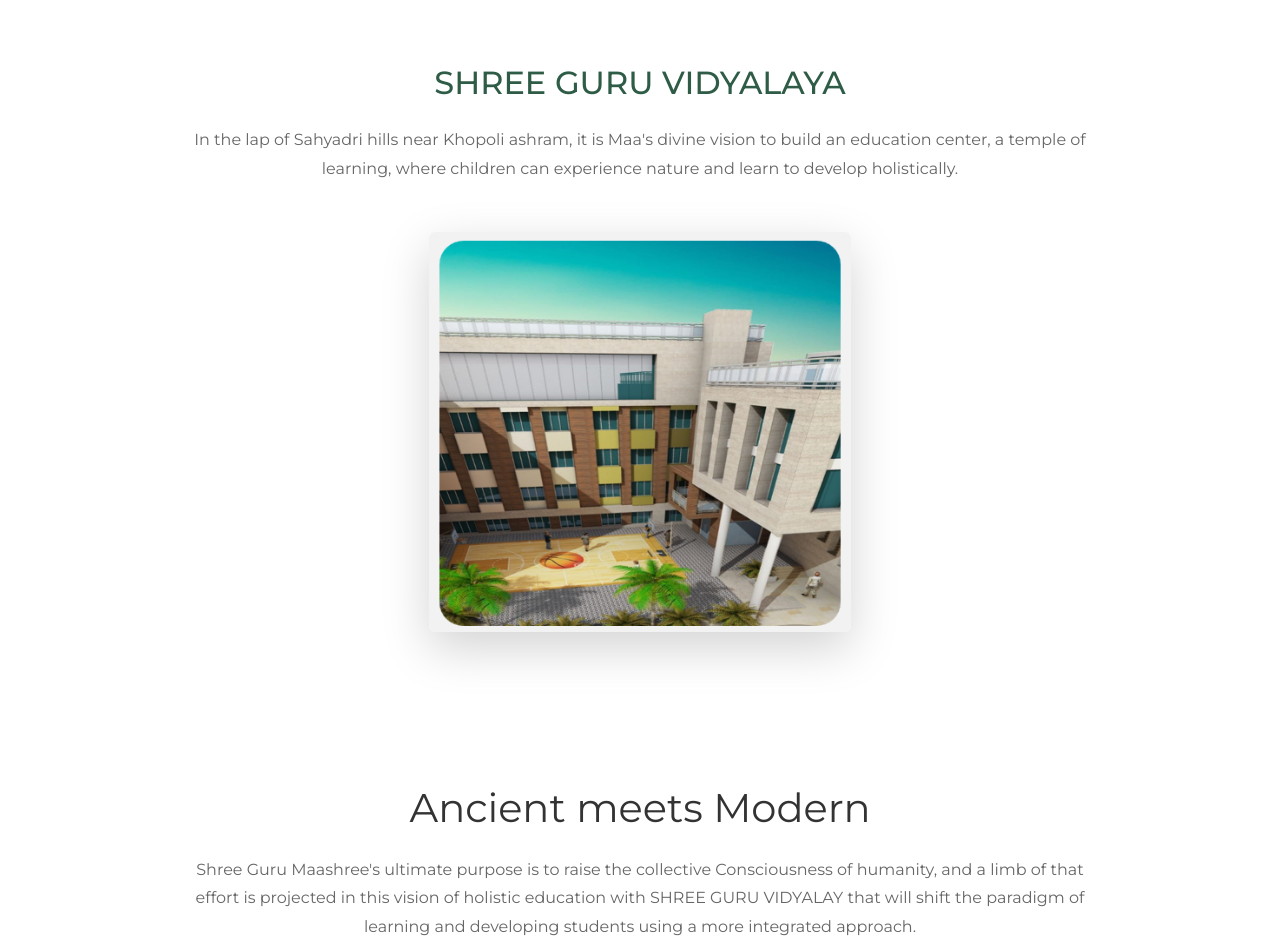
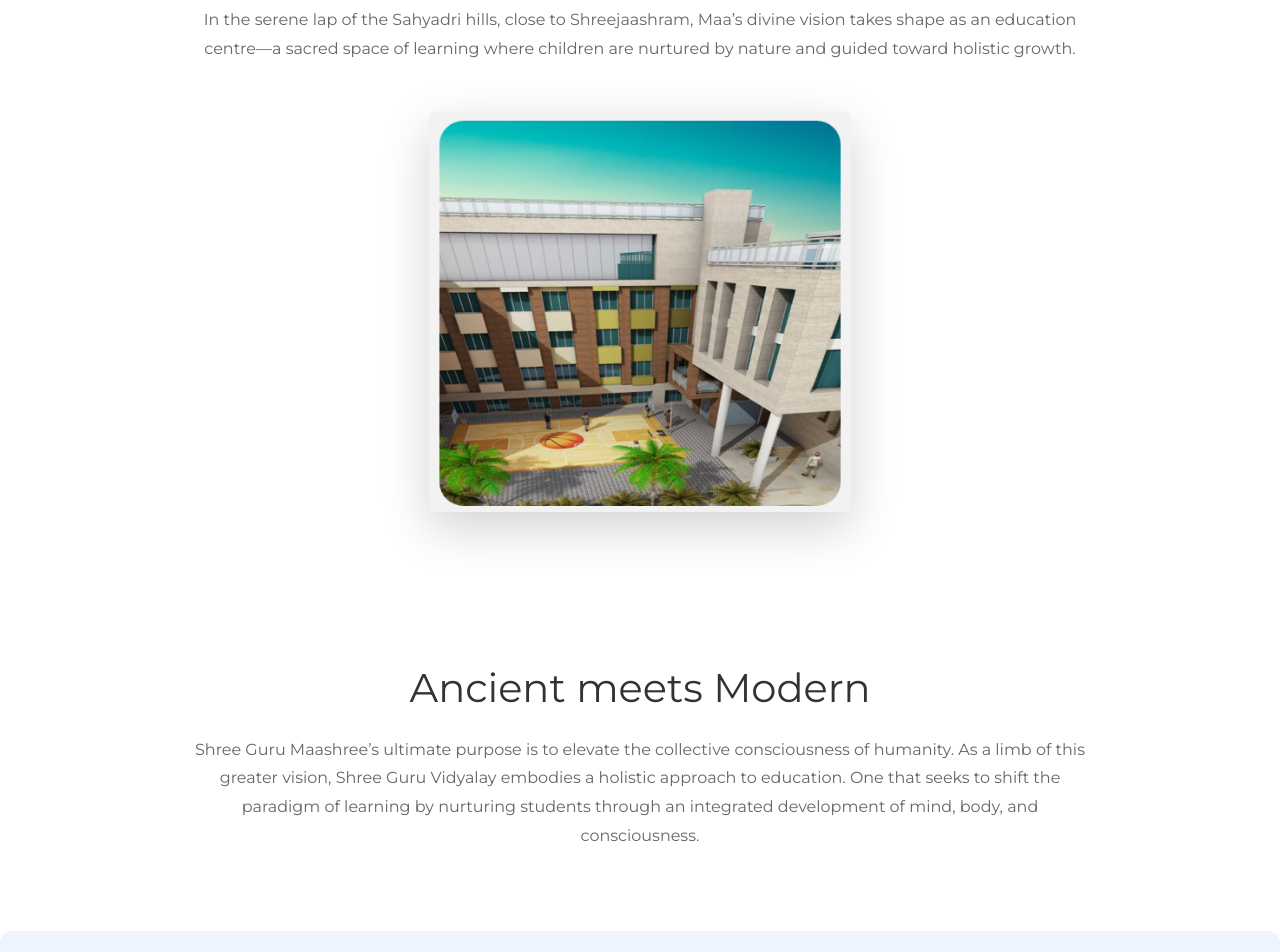
Before and after one commit to Markandeya/maashreeaum.org, an Angular app: page /karmayog/shree-guru-vidyalaya in a window 1280 px wide. Shown: the part 840-1792 px from the top of the page. Built offline with nearby package versions, Linux system fonts and the light colour scheme; a web font is replaced by a local one.

Commit message:
feat: Auto-close navigation menu on link click and update Shree Guru Vidyalaya page content and hero section height.

```diff
--- a/src/app/components/header/header.html
+++ b/src/app/components/header/header.html
@@ -9,16 +9,18 @@
       <span class="navbar-toggler-icon"></span>
     </button>
 
-    <div class="collapse navbar-collapse" id="navbarNav">
+    <div class="collapse navbar-collapse" id="navbarNav" #navbarCollapse>
       <ul class="navbar-nav mx-auto align-items-center gap-lg-4">
         <li class="nav-item">
-          <a class="nav-link px-0 text-center" routerLink="/maashree" routerLinkActive="active">SHREE GURU MAASHREE</a>
+          <a class="nav-link px-0 text-center" routerLink="/maashree" routerLinkActive="active"
+            (click)="closeMenu()">SHREE GURU MAASHREE</a>
         </li>
         <li class="nav-item">
-          <a class="nav-link px-0 text-center" href="#">UTTARANN</a>
+          <a class="nav-link px-0 text-center" href="#" (click)="closeMenu()">UTTARANN</a>
         </li>
         <li class="nav-item">
-          <a class="nav-link px-0 text-center" routerLink="/shreeja-ashram" routerLinkActive="active">SHREEJAASHRAM</a>
+          <a class="nav-link px-0 text-center" routerLink="/shreeja-ashram" routerLinkActive="active"
+            (click)="closeMenu()">SHREEJAASHRAM</a>
         </li>
         <li class="nav-item dropdown" routerLinkActive="active">
           <a class="nav-link dropdown-toggle px-0 text-center" href="#" id="projectsDropdown" role="button"
@@ -26,25 +28,29 @@
             ACTIVITIES
           </a>
           <ul class="dropdown-menu border-0 shadow-sm">
-            <li><a class="dropdown-item" href="#">Ashram Initiatives</a></li>
-            <li><a class="dropdown-item" routerLink="/karmayog/stand-for-animals" routerLinkActive="active">Stand For
+            <li><a class="dropdown-item" href="#" (click)="closeMenu()">Ashram Initiatives</a></li>
+            <li><a class="dropdown-item" routerLink="/karmayog/stand-for-animals" routerLinkActive="active"
+                (click)="closeMenu()">Stand For
                 Animals</a></li>
-            <li><a class="dropdown-item" routerLink="/karmayog/bhavasana" routerLinkActive="active">Bhavasana</a></li>
-            <li><a class="dropdown-item" href="#">Guru Sannidhya & Retreats</a></li>
-            <li><a class="dropdown-item" routerLink="/karmayog/shree-guru-vidyalaya" routerLinkActive="active">Shree
+            <li><a class="dropdown-item" routerLink="/karmayog/bhavasana" routerLinkActive="active"
+                (click)="closeMenu()">Bhavasana</a></li>
+            <li><a class="dropdown-item" href="#" (click)="closeMenu()">Guru Sannidhya & Retreats</a></li>
+            <li><a class="dropdown-item" routerLink="/karmayog/shree-guru-vidyalaya" routerLinkActive="active"
+                (click)="closeMenu()">Shree
                 Guru Vidyalaya</a></li>
           </ul>
         </li>
         <li class="nav-item">
-          <a class="nav-link px-0 text-center" routerLink="/newsletters" routerLinkActive="active">NEWSLETTERS</a>
+          <a class="nav-link px-0 text-center" routerLink="/newsletters" routerLinkActive="active"
+            (click)="closeMenu()">NEWSLETTERS</a>
         </li>
         <li class="nav-item">
-          <a class="nav-link px-0 text-center" href="https://publicationsmaashreeaum.org/home"
-            target="_blank">PUBLICATIONS</a>
+          <a class="nav-link px-0 text-center" href="https://publicationsmaashreeaum.org/home" target="_blank"
+            (click)="closeMenu()">PUBLICATIONS</a>
         </li>
       </ul>
       <div class="d-flex ms-lg-auto">
-        <a routerLink="/donate" class="btn btn-dark px-4 py-2">DONATE</a>
+        <a routerLink="/donate" class="btn btn-dark px-4 py-2" (click)="closeMenu()">DONATE</a>
       </div>
     </div>
   </div>
--- a/src/app/components/header/header.ts
+++ b/src/app/components/header/header.ts
@@ -1,5 +1,7 @@
-import { Component } from '@angular/core';
+import { Component, ElementRef, ViewChild } from '@angular/core';
 import { RouterModule } from '@angular/router';
+
+declare var bootstrap: any;
 
 @Component({
   selector: 'app-header',
@@ -9,5 +11,12 @@ import { RouterModule } from '@angular/router';
   styleUrl: './header.scss',
 })
 export class Header {
+  @ViewChild('navbarCollapse') navbarCollapse!: ElementRef;
 
+  closeMenu() {
+    if (this.navbarCollapse.nativeElement.classList.contains('show')) {
+      const bsCollapse = bootstrap.Collapse.getOrCreateInstance(this.navbarCollapse.nativeElement);
+      bsCollapse.hide();
+    }
+  }
 }
--- a/src/app/pages/karmayog/shree-guru-vidyalaya-page/shree-guru-vidyalaya.component.html
+++ b/src/app/pages/karmayog/shree-guru-vidyalaya-page/shree-guru-vidyalaya.component.html
@@ -11,9 +11,9 @@
                 <div class="col-lg-10 text-center mb-5">
                     <h2 class="section-title">Shree Guru Vidyalaya</h2>
                     <p class="lead">
-                        In the lap of Sahyadri hills near Khopoli ashram, it is Maa's divine vision to build an
-                        education center, a temple of learning, where children can experience nature and
-                        learn to develop holistically.
+                        In the serene lap of the Sahyadri hills, close to Shreejaashram, Maa’s divine vision takes shape
+                        as an education centre—a sacred space of learning where children are nurtured by nature and
+                        guided toward holistic growth.
                     </p>
                 </div>
                 <div class="col-lg-8 text-center mb-5">
@@ -33,11 +33,11 @@
                 <div class="col-lg-10 text-center">
                     <h2 class="section-title">Ancient meets Modern</h2>
                     <p class="lead">
-                        Shree Guru Maashree's ultimate purpose is to raise the collective Consciousness of humanity, and
-                        a
-                        limb of that effort is projected in this vision of holistic education with SHREE GURU VIDYALAY
-                        that will shift the paradigm of learning and developing students using a more integrated
-                        approach.
+                        Shree Guru Maashree’s ultimate purpose is to elevate the collective consciousness of humanity.
+                        As a limb of this greater vision, Shree Guru Vidyalay embodies a holistic approach to
+                        education.
+                        One that seeks to shift the paradigm of learning by nurturing students through an
+                        integrated development of mind, body, and consciousness.
                     </p>
                 </div>
             </div>
--- a/src/app/pages/karmayog/shree-guru-vidyalaya-page/shree-guru-vidyalaya.component.scss
+++ b/src/app/pages/karmayog/shree-guru-vidyalaya-page/shree-guru-vidyalaya.component.scss
@@ -1,7 +1,7 @@
 // Hero Section
 .hero-section {
     position: relative;
-    height: 90vh;
+    height: 70dvh;
     min-height: 600px;
     background: url('/shree-guru-vidyalay-header.png');
     background-size: cover;
@@ -244,7 +244,7 @@
 // Responsive Styles
 @media (max-width: 991px) {
     .hero-section {
-        height: 80vh;
+        height: 60dvh;
 
         h1 {
             font-size: 2.25rem;
@@ -264,7 +264,7 @@
 
 @media (max-width: 767px) {
     .hero-section {
-        height: 70vh;
+        height: 50dvh;
         padding: 1rem;
 
         h1 {
```
